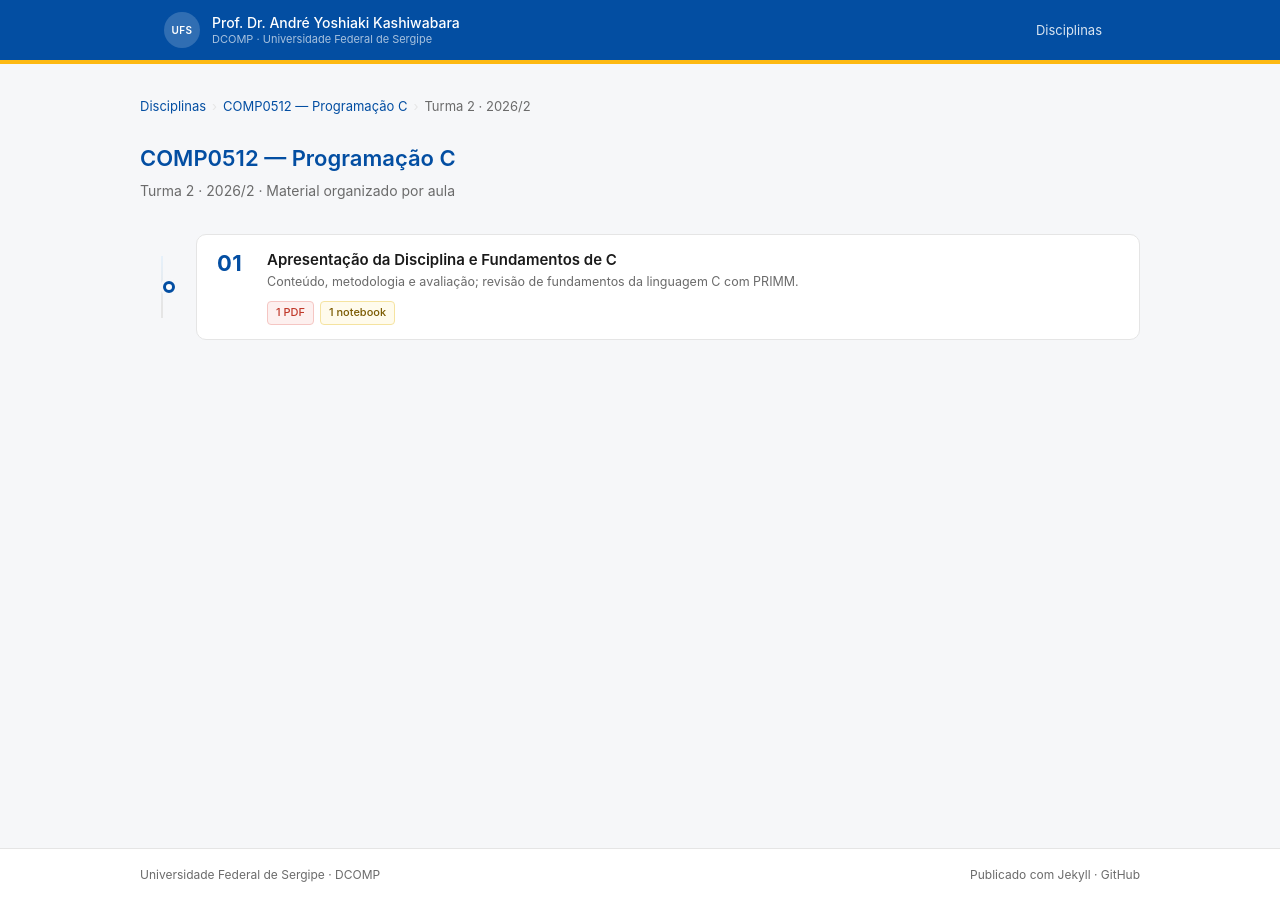
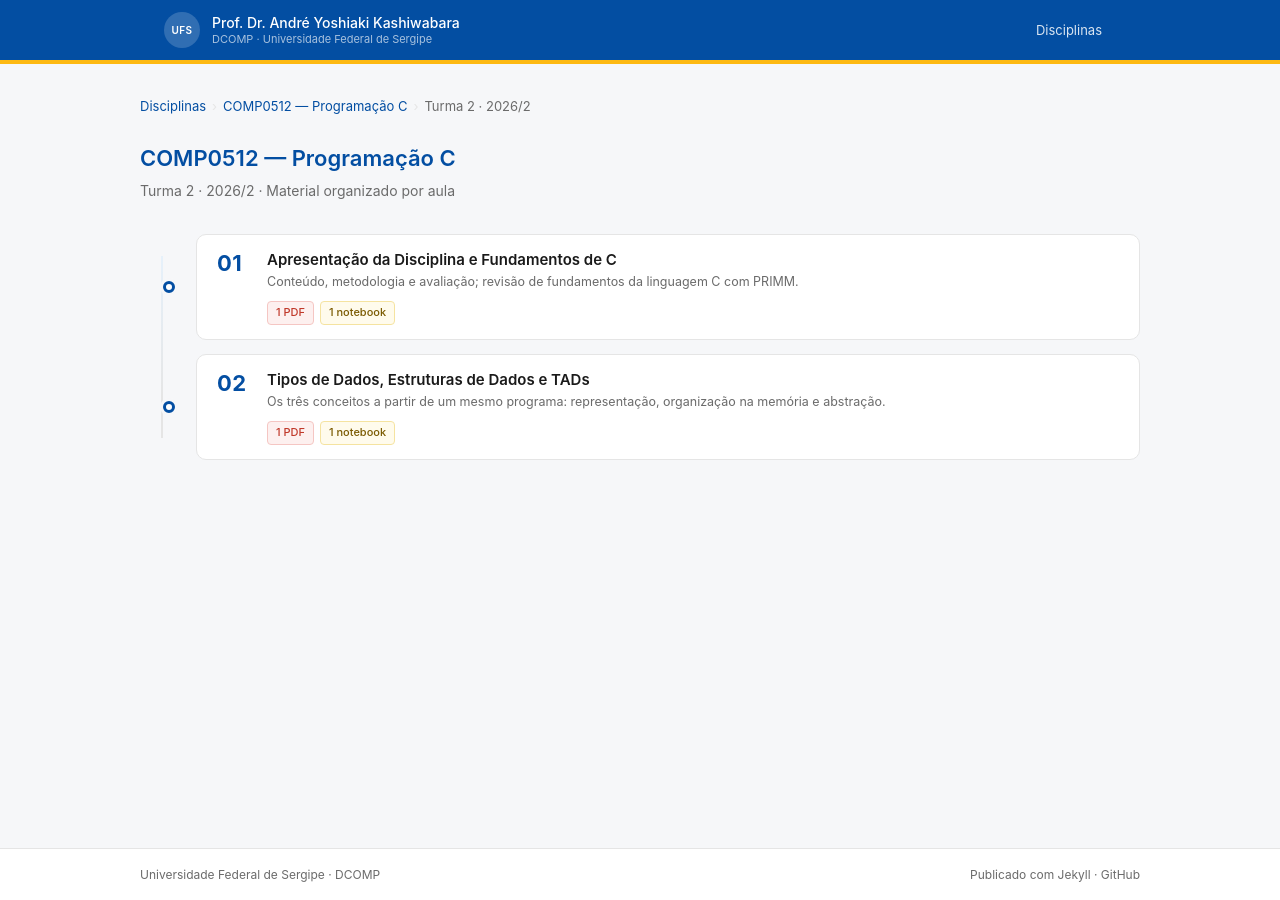
Before and after one commit to ayoshiaki/ufs-disciplinas, a Jekyll site: the page built from programacao-c/2026-2-T02/index.md, in a window 1280 px wide. Built offline with Jekyll 4.4.1, drawn with Linux system fonts in a browser that asks for light colours.

Commit message:
Adiciona Aula 02 de Programação C (2026/2 T02): tipos, estruturas de dados e TADs
Slides, notebook tutorial e página da aula, além das referências
(Ziviani, Cormen) e do card da aula no índice da turma.

Co-Authored-By: Claude Opus 5 (1M context) <noreply@anthropic.com>

```diff
--- a/programacao-c/2026-2-T02/index.md
+++ b/programacao-c/2026-2-T02/index.md
@@ -25,4 +25,13 @@ title: "COMP0512 — Programação C — Turma 2 · 2026/2"
     </div>
   </a>
 
+  <a class="week-card" href="{{ 'programacao-c/2026-2-T02/aula-02-tipos-de-dados-estruturas-e-tads' | relative_url }}">
+    <div class="week-num">02</div>
+    <div class="week-body">
+      <div class="week-title">Tipos de Dados, Estruturas de Dados e TADs</div>
+      <div class="week-desc">Os três conceitos a partir de um mesmo programa: representação, organização na memória e abstração.</div>
+      <div class="week-badges"><span class="week-badge pdf">1 PDF</span><span class="week-badge nb">1 notebook</span></div>
+    </div>
+  </a>
+
 </div>
```
Also changed, not shown: programacao-c/2026-2-T02/aula-02-tipos-de-dados-estruturas-e-tads/index.md (added, +43 -0 lines), programacao-c/2026-2-T02/referencias.bib (+18 -0 lines), 3 other files.
